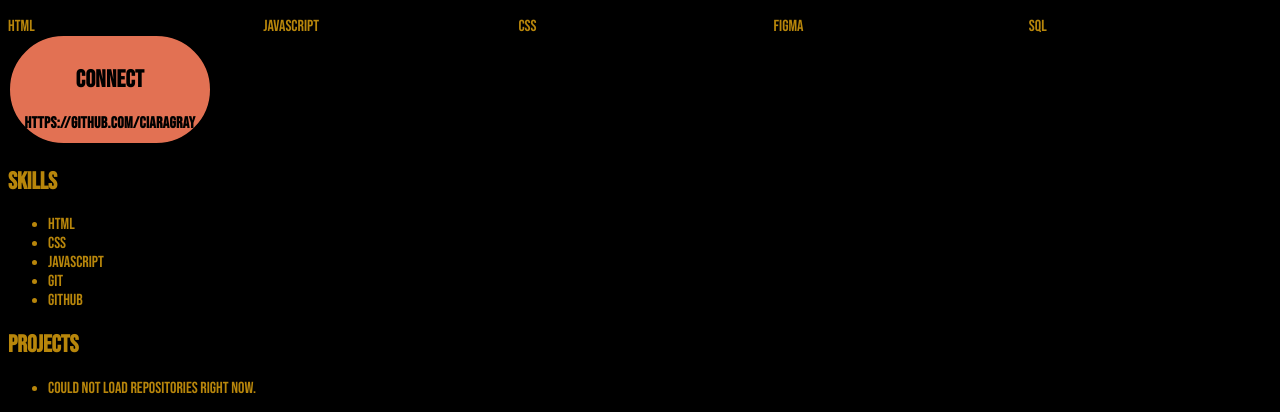
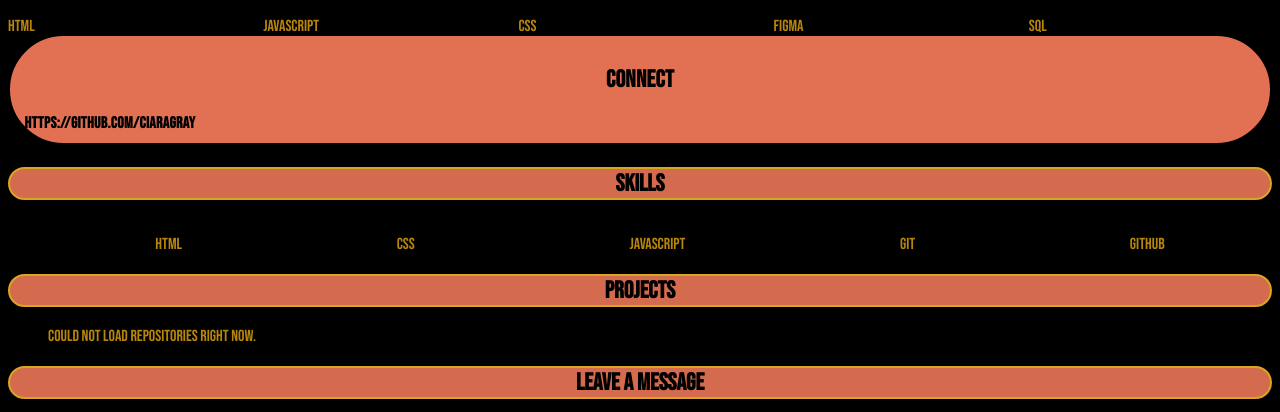
Before and after one commit to ciaragray/ciara-grayson-luna, a plain HTML site: page Index.html in a window 1280 px wide. Shown: the part 388-800 px from the top of the page. Drawn offline with Linux system fonts and the light colour scheme; no server answers.

Commit message:
added more stying

```diff
--- a/Index.html
+++ b/Index.html
@@ -69,7 +69,7 @@
       <h2>Projects</h2>
       <ul></ul>
     </section>
-    <section>
+    <section class="form" id="form">
       <h2>Leave A Message</h2>
       <form action="submit" method="Post" name="leave_message">
         <br />
--- a/css/index.css
+++ b/css/index.css
@@ -101,11 +101,12 @@ h1 {
 }
 
 .connect li {
+  display: flex;
+  text-align: center;
   margin: 0;
 }
 
 .connect {
-  display: inline-block;
   color: black;
   background: var(--terracotta);
   text-decoration: none;
@@ -121,10 +122,39 @@ h1 {
   transform: translateY(-2px);
   filter: brightness(1.06);
 }
-
-#skills {
+#skills h2 {
+  border: 2px solid goldenrod;
+  border-radius: 100px;
+  background-color: var(--terracotta);
+  color: black;
+  text-align: center;
 }
-
+#skills ul {
+  display: flex;
+  justify-content: space-around;
+  list-style: none;
+  flex-wrap: wrap;
+}
+#projects h2 {
+  border: 2px solid goldenrod;
+  border-radius: 100px;
+  background-color: var(--terracotta);
+  color: black;
+  text-align: center;
+}
+#projects ul {
+  list-style: none;
+}
+#projects a {
+  color: goldenrod;
+}
+#form h2 {
+  border: 2px solid goldenrod;
+  border-radius: 100px;
+  background-color: var(--terracotta);
+  color: black;
+  text-align: center;
+}
 form[name="leave_message"] {
   max-width: 640px;
   margin: 1.5rem auto;
--- a/js/index.js
+++ b/js/index.js
@@ -53,7 +53,7 @@ messageForm.addEventListener("submit", function (event) {
   removeButton.innerText = "remove";
 
   removeButton.addEventListener("click", function (e) {
-    const entry = e.target.parentNode; // the <li>
+    const entry = e.target.parentNode;
     entry.remove();
   });
   newMessage.appendChild(removeButton);
@@ -67,7 +67,7 @@ fetch("https://api.github.com/users/ciaragray/repos")
     return response.json();
   })
   .then(function (data) {
-    repositories = data; // store it
+    repositories = data;
     console.log("repositories:", repositories);
 
     const projectSection = document.getElementById("projects");
```
